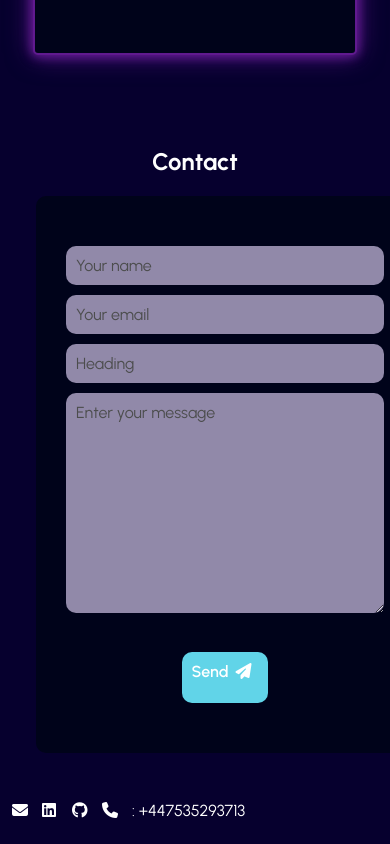
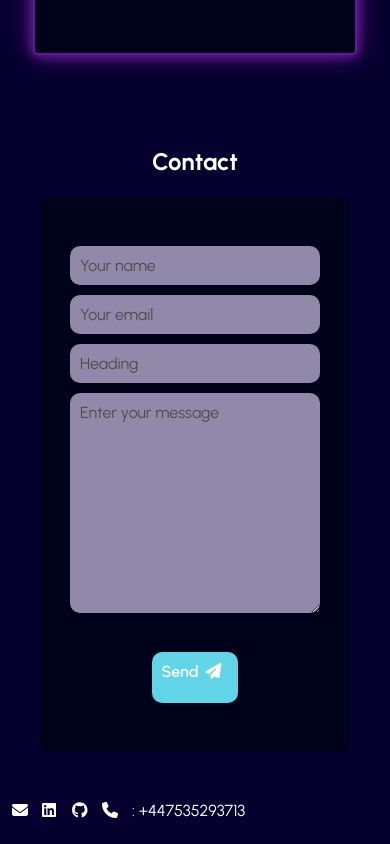
Before and after one commit to iruobej/portfolio, a React (Vite) app: page / in a window 390 px wide. Shown: the part 6561-7405 px from the top of the page. Built offline with nearby package versions, Linux system fonts and the light colour scheme.

Commit message:
Make content more responsive for mobile version

```diff
--- a/src/App.css
+++ b/src/App.css
@@ -415,10 +415,6 @@ form button {
     left: 0;
   }
 
-  .nav-links:hover {
-
-  }
-
   section:not(#home) {
     margin: 24px 12px;   /* smaller outer space */
     padding: 24px 12px;  /* smaller inner space */
@@ -464,6 +460,7 @@ form button {
     flex-direction: column;
     align-items: center;
     gap: 15px;
+    margin: 0 auto;
   }
 
   .project {
@@ -483,6 +480,7 @@ form button {
   form {
     justify-content: center;
     width: 100%;
-    margin: 0;
+    max-width: 250px;
+    margin: 0 auto;
   }
 }
```
